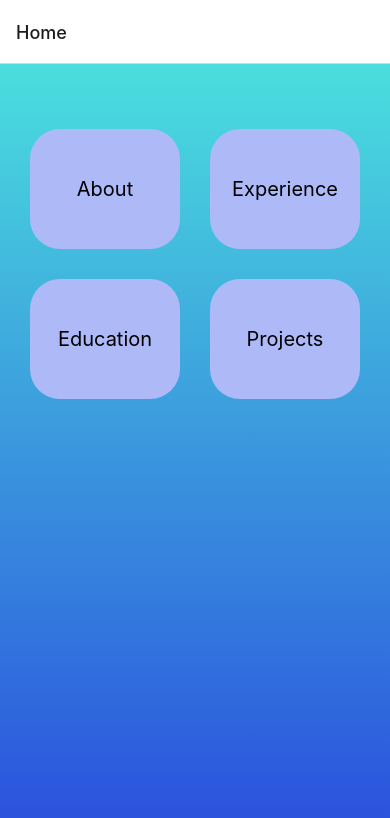
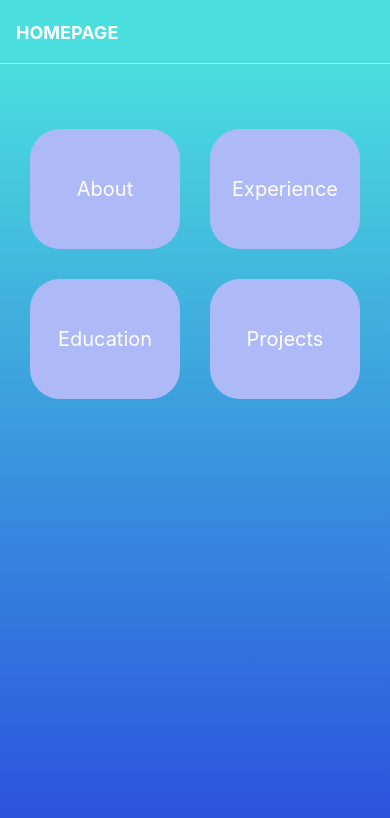
Before and after one commit to rambaldeo/rambaldeoportfolioapp, a React Native app: screen /Home in a window 390 px wide. Shown: the top 818 px of the page. Built offline with nearby package versions, Linux system fonts and the light colour scheme.

Commit message:
The header portion of the app

```diff
--- a/App.js
+++ b/App.js
@@ -10,7 +10,12 @@ export default function App() {
 
     <NavigationContainer>
       <Stack.Navigator>
-        <Stack.Screen name ="Home" component={Home}/>
+        <Stack.Screen name ="Home" component={Home} options={{
+          title: "HOMEPAGE",
+          headerStyle: {backgroundColor: '#4ADEDE'},
+          headerTitleStyle: { fontWeight: 'bold'},
+          headerTintColor: '#fff'
+          }}/>
       </Stack.Navigator>
       <StatusBar style="auto" />
     </NavigationContainer>
--- a/Components/SquareWithImageBackground.js
+++ b/Components/SquareWithImageBackground.js
@@ -40,7 +40,7 @@ const styles = StyleSheet.create({
     alignItems: 'center',
   },
   title: {
-    color: 'black',
+    color: 'white',
     opacity: 1,
   },
 });
```
